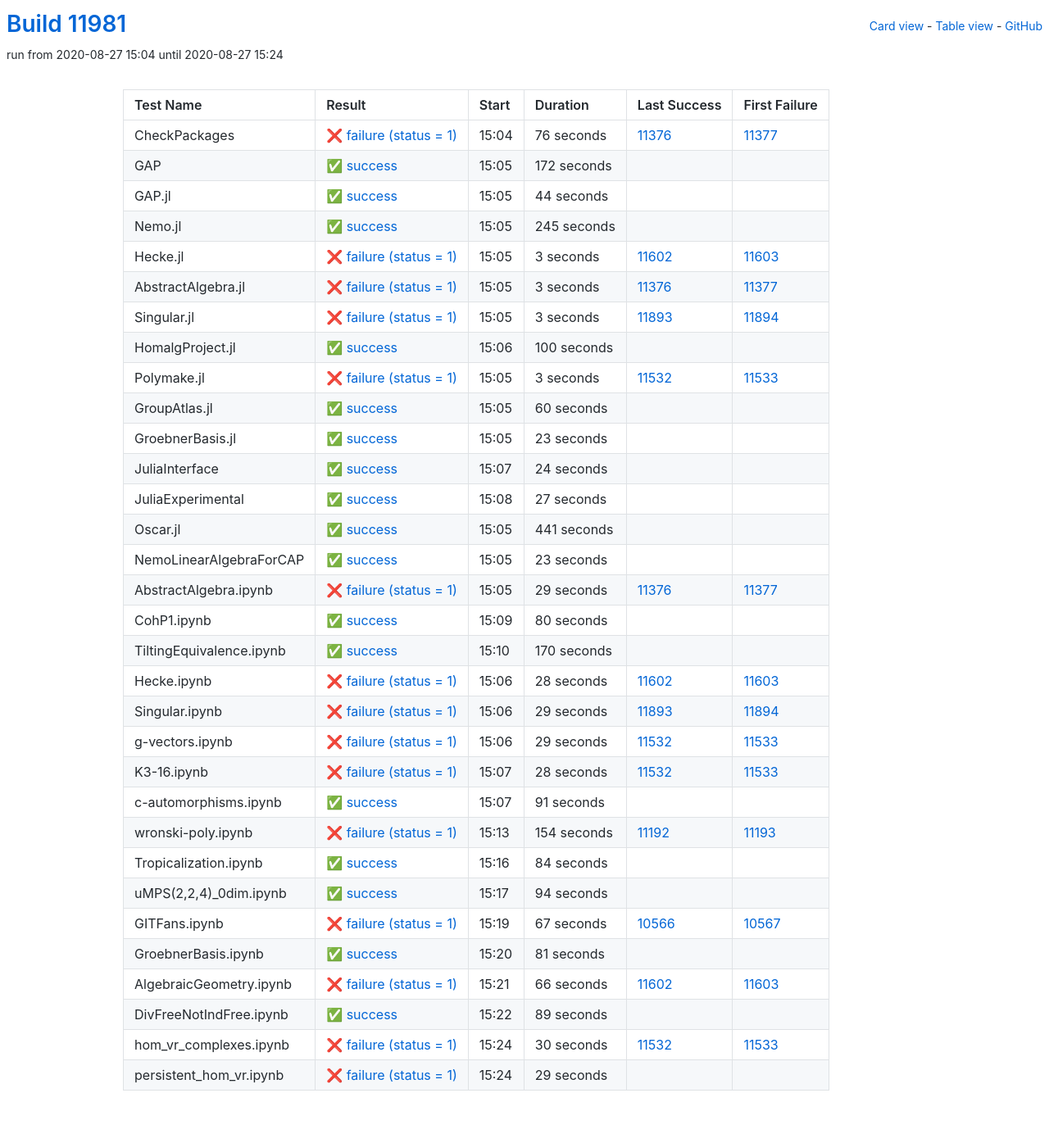
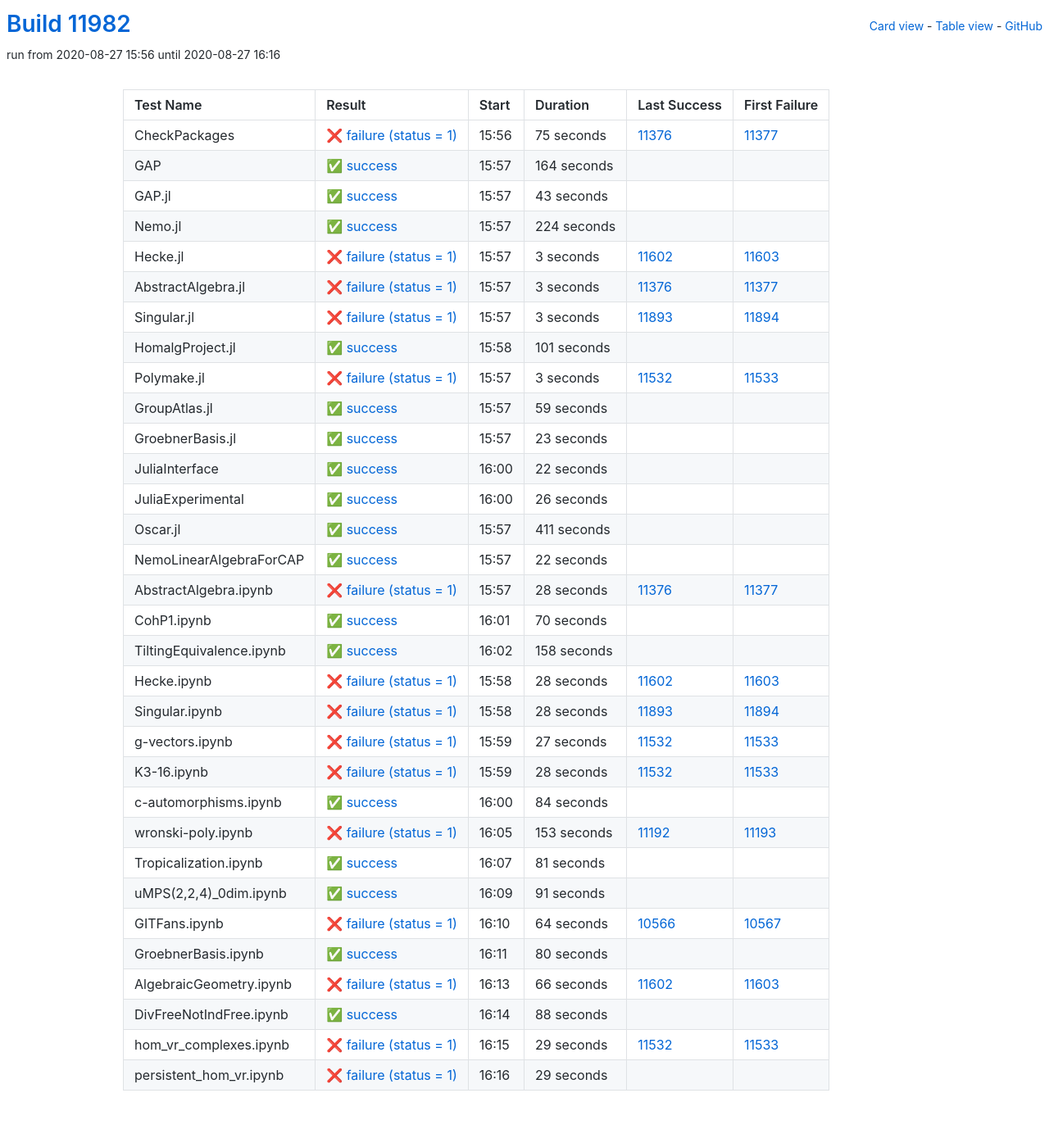
Before and after one commit to oscar-system/oscar-ci-status, a Jekyll site: the page built from table.html, in a window 1280 px wide. Shown: the whole page at 82% size. Built offline with Jekyll 4.4.1, drawn with Linux system fonts in a browser that asks for light colours.

Commit message:
Build #11982

```diff
--- a/_data/ci.yml
+++ b/_data/ci.yml
@@ -1,6 +1,6 @@
 ---
-build: 11981
-build_url: https://oscarci.mathematik.uni-kl.de/job/oscar/11981/
+build: 11982
+build_url: https://oscarci.mathematik.uni-kl.de/job/oscar/11982/
 job: oscar
 organization: oscar-system
 repo: oscar-ci-status
@@ -8,56 +8,56 @@
 tests:
 - name: CheckPackages
   id: checkpackages
-  log: https://oscarci.mathematik.uni-kl.de/job/oscar/11981/artifact/logs/build-11981/CheckPackages.log
-  start: 2020-08-27 15:04
+  log: https://oscarci.mathematik.uni-kl.de/job/oscar/11982/artifact/logs/build-11982/CheckPackages.log
+  start: 2020-08-27 15:56
   success: false
   exitcode: 1
   status: failure
-  duration: 76
+  duration: 75
   last_success: 11376
   last_success_url: https://oscarci.mathematik.uni-kl.de/job/oscar/11376/
   first_failure: 11377
   first_failure_url: https://oscarci.mathematik.uni-kl.de/job/oscar/11377/
 - name: GAP
   id: gap
-  log: https://oscarci.mathematik.uni-kl.de/job/oscar/11981/artifact/logs/build-11981/GAP.log
-  start: 2020-08-27 15:05
+  log: https://oscarci.mathematik.uni-kl.de/job/oscar/11982/artifact/logs/build-11982/GAP.log
+  start: 2020-08-27 15:57
   success: true
   exitcode: 0
   status: success
-  duration: 172
+  duration: 164
   last_success: false
   last_success_url:
   first_failure: false
   first_failure_url:
 - name: GAP.jl
   id: gap-jl
-  log: https://oscarci.mathematik.uni-kl.de/job/oscar/11981/artifact/logs/build-11981/GAP.jl.log
-  start: 2020-08-27 15:05
+  log: https://oscarci.mathematik.uni-kl.de/job/oscar/11982/artifact/logs/build-11982/GAP.jl.log
+  start: 2020-08-27 15:57
   success: true
   exitcode: 0
   status: success
-  duration: 44
+  duration: 43
   last_success: false
   last_success_url:
   first_failure: false
   first_failure_url:
 - name: Nemo.jl
   id: nemo-jl
-  log: https://oscarci.mathematik.uni-kl.de/job/oscar/11981/artifact/logs/build-11981/Nemo.jl.log
-  start: 2020-08-27 15:05
+  log: https://oscarci.mathematik.uni-kl.de/job/oscar/11982/artifact/logs/build-11982/Nemo.jl.log
+  start: 2020-08-27 15:57
   success: true
   exitcode: 0
   status: success
-  duration: 245
+  duration: 224
   last_success: false
   last_success_url:
   first_failure: false
   first_failure_url:
 - name: Hecke.jl
   id: hecke-jl
-  log: https://oscarci.mathematik.uni-kl.de/job/oscar/11981/artifact/logs/build-11981/Hecke.jl.log
-  start: 2020-08-27 15:05
+  log: https://oscarci.mathematik.uni-kl.de/job/oscar/11982/artifact/logs/build-11982/Hecke.jl.log
+  start: 2020-08-27 15:57
   success: false
   exitcode: 1
   status: failure
@@ -68,8 +68,8 @@
   first_failure_url: https://oscarci.mathematik.uni-kl.de/job/oscar/11603/
 - name: AbstractAlgebra.jl
   id: abstractalgebra-jl
-  log: https://oscarci.mathematik.uni-kl.de/job/oscar/11981/artifact/logs/build-11981/AbstractAlgebra.jl.log
-  start: 2020-08-27 15:05
+  log: https://oscarci.mathematik.uni-kl.de/job/oscar/11982/artifact/logs/build-11982/AbstractAlgebra.jl.log
+  start: 2020-08-27 15:57
   success: false
   exitcode: 1
   status: failure
@@ -80,8 +80,8 @@
   first_failure_url: https://oscarci.mathematik.uni-kl.de/job/oscar/11377/
 - name: Singular.jl
   id: singular-jl
-  log: https://oscarci.mathematik.uni-kl.de/job/oscar/11981/artifact/logs/build-11981/Singular.jl.log
-  start: 2020-08-27 15:05
+  log: https://oscarci.mathematik.uni-kl.de/job/oscar/11982/artifact/logs/build-11982/Singular.jl.log
+  start: 2020-08-27 15:57
   success: false
   exitcode: 1
   status: failure
@@ -92,20 +92,20 @@
   first_failure_url: https://oscarci.mathematik.uni-kl.de/job/oscar/11894/
 - name: HomalgProject.jl
   id: homalgproject-jl
-  log: https://oscarci.mathematik.uni-kl.de/job/oscar/11981/artifact/logs/build-11981/HomalgProject.jl.log
-  start: 2020-08-27 15:06
+  log: https://oscarci.mathematik.uni-kl.de/job/oscar/11982/artifact/logs/build-11982/HomalgProject.jl.log
+  start: 2020-08-27 15:58
   success: true
   exitcode: 0
   status: success
-  duration: 100
+  duration: 101
   last_success: false
   last_success_url:
   first_failure: false
   first_failure_url:
 - name: Polymake.jl
   id: polymake-jl
-  log: https://oscarci.mathematik.uni-kl.de/job/oscar/11981/artifact/logs/build-11981/Polymake.jl.log
-  start: 2020-08-27 15:05
+  log: https://oscarci.mathematik.uni-kl.de/job/oscar/11982/artifact/logs/build-11982/Polymake.jl.log
+  start: 2020-08-27 15:57
   success: false
   exitcode: 1
   status: failure
@@ -116,20 +116,20 @@
   first_failure_url: https://oscarci.mathematik.uni-kl.de/job/oscar/11533/
 - name: GroupAtlas.jl
   id: groupatlas-jl
-  log: https://oscarci.mathematik.uni-kl.de/job/oscar/11981/artifact/logs/build-11981/GroupAtlas.jl.log
-  start: 2020-08-27 15:05
+  log: https://oscarci.mathematik.uni-kl.de/job/oscar/11982/artifact/logs/build-11982/GroupAtlas.jl.log
+  start: 2020-08-27 15:57
   success: true
   exitcode: 0
   status: success
-  duration: 60
+  duration: 59
   last_success: false
   last_success_url:
   first_failure: false
   first_failure_url:
 - name: GroebnerBasis.jl
   id: groebnerbasis-jl
-  log: https://oscarci.mathematik.uni-kl.de/job/oscar/11981/artifact/logs/build-11981/GroebnerBasis.jl.log
-  start: 2020-08-27 15:05
+  log: https://oscarci.mathematik.uni-kl.de/job/oscar/11982/artifact/logs/build-11982/GroebnerBasis.jl.log
+  start: 2020-08-27 15:57
   success: true
   exitcode: 0
   status: success
@@ -140,92 +140,92 @@
   first_failure_url:
 - name: JuliaInterface
   id: juliainterface
-  log: https://oscarci.mathematik.uni-kl.de/job/oscar/11981/artifact/logs/build-11981/JuliaInterface.log
-  start: 2020-08-27 15:07
+  log: https://oscarci.mathematik.uni-kl.de/job/oscar/11982/artifact/logs/build-11982/JuliaInterface.log
+  start: 2020-08-27 16:00
   success: true
   exitcode: 0
   status: success
-  duration: 24
+  duration: 22
   last_success: false
   last_success_url:
   first_failure: false
   first_failure_url:
 - name: JuliaExperimental
   id: juliaexperimental
-  log: https://oscarci.mathematik.uni-kl.de/job/oscar/11981/artifact/logs/build-11981/JuliaExperimental.log
-  start: 2020-08-27 15:08
+  log: https://oscarci.mathematik.uni-kl.de/job/oscar/11982/artifact/logs/build-11982/JuliaExperimental.log
+  start: 2020-08-27 16:00
   success: true
   exitcode: 0
   status: success
-  duration: 27
+  duration: 26
   last_success: false
   last_success_url:
   first_failure: false
   first_failure_url:
 - name: Oscar.jl
   id: oscar-jl
-  log: https://oscarci.mathematik.uni-kl.de/job/oscar/11981/artifact/logs/build-11981/Oscar.jl.log
-  start: 2020-08-27 15:05
+  log: https://oscarci.mathematik.uni-kl.de/job/oscar/11982/artifact/logs/build-11982/Oscar.jl.log
+  start: 2020-08-27 15:57
   success: true
   exitcode: 0
   status: success
-  duration: 441
+  duration: 411
   last_success: false
   last_success_url:
   first_failure: false
   first_failure_url:
 - name: NemoLinearAlgebraForCAP
   id: nemolinearalgebraforcap
-  log: https://oscarci.mathematik.uni-kl.de/job/oscar/11981/artifact/logs/build-11981/NemoLinearAlgebraForCAP.log
-  start: 2020-08-27 15:05
+  log: https://oscarci.mathematik.uni-kl.de/job/oscar/11982/artifact/logs/build-11982/NemoLinearAlgebraForCAP.log
+  start: 2020-08-27 15:57
   success: true
   exitcode: 0
   status: success
-  duration: 23
+  duration: 22
   last_success: false
   last_success_url:
   first_failure: false
   first_failure_url:
 - name: AbstractAlgebra.ipynb
   id: abstractalgebra-ipynb
-  log: https://oscarci.mathematik.uni-kl.de/job/oscar/11981/artifact/logs/build-11981/AbstractAlgebra.ipynb.log
-  start: 2020-08-27 15:05
+  log: https://oscarci.mathematik.uni-kl.de/job/oscar/11982/artifact/logs/build-11982/AbstractAlgebra.ipynb.log
+  start: 2020-08-27 15:57
   success: false
   exitcode: 1
   status: failure
-  duration: 29
+  duration: 28
   last_success: 11376
   last_success_url: https://oscarci.mathematik.uni-kl.de/job/oscar/11376/
   first_failure: 11377
   first_failure_url: https://oscarci.mathematik.uni-kl.de/job/oscar/11377/
 - name: CohP1.ipynb
   id: cohp1-ipynb
-  log: https://oscarci.mathematik.uni-kl.de/job/oscar/11981/artifact/logs/build-11981/CohP1.ipynb.log
-  start: 2020-08-27 15:09
+  log: https://oscarci.mathematik.uni-kl.de/job/oscar/11982/artifact/logs/build-11982/CohP1.ipynb.log
+  start: 2020-08-27 16:01
   success: true
   exitcode: 0
   status: success
-  duration: 80
+  duration: 70
   last_success: false
   last_success_url:
   first_failure: false
   first_failure_url:
 - name: TiltingEquivalence.ipynb
   id: tiltingequivalence-ipynb
-  log: https://oscarci.mathematik.uni-kl.de/job/oscar/11981/artifact/logs/build-11981/TiltingEquivalence.ipynb.log
-  start: 2020-08-27 15:10
+  log: https://oscarci.mathematik.uni-kl.de/job/oscar/11982/artifact/logs/build-11982/TiltingEquivalence.ipynb.log
+  start: 2020-08-27 16:02
   success: true
   exitcode: 0
   status: success
-  duration: 170
+  duration: 158
   last_success: false
   last_success_url:
   first_failure: false
   first_failure_url:
 - name: Hecke.ipynb
   id: hecke-ipynb
-  log: https://oscarci.mathematik.uni-kl.de/job/oscar/11981/artifact/logs/build-11981/Hecke.ipynb.log
-  start: 2020-08-27 15:06
+  log: https://oscarci.mathematik.uni-kl.de/job/oscar/11982/artifact/logs/build-11982/Hecke.ipynb.log
+  start: 2020-08-27 15:58
   success: false
   exitcode: 1
   status: failure
@@ -236,32 +236,32 @@
   first_failure_url: https://oscarci.mathematik.uni-kl.de/job/oscar/11603/
 - name: Singular.ipynb
   id: singular-ipynb
-  log: https://oscarci.mathematik.uni-kl.de/job/oscar/11981/artifact/logs/build-11981/Singular.ipynb.log
-  start: 2020-08-27 15:06
+  log: https://oscarci.mathematik.uni-kl.de/job/oscar/11982/artifact/logs/build-11982/Singular.ipynb.log
+  start: 2020-08-27 15:58
   success: false
   exitcode: 1
   status: failure
-  duration: 29
+  duration: 28
   last_success: 11893
   last_success_url: https://oscarci.mathematik.uni-kl.de/job/oscar/11893/
   first_failure: 11894
   first_failure_url: https://oscarci.mathematik.uni-kl.de/job/oscar/11894/
 - name: g-vectors.ipynb
   id: g-vectors-ipynb
-  log: https://oscarci.mathematik.uni-kl.de/job/oscar/11981/artifact/logs/build-11981/g-vectors.ipynb.log
-  start: 2020-08-27 15:06
+  log: https://oscarci.mathematik.uni-kl.de/job/oscar/11982/artifact/logs/build-11982/g-vectors.ipynb.log
+  start: 2020-08-27 15:59
   success: false
   exitcode: 1
   status: failure
-  duration: 29
+  duration: 27
   last_success: 11532
   last_success_url: https://oscarci.mathematik.uni-kl.de/job/oscar/11532/
   first_failure: 11533
   first_failure_url: https://oscarci.mathematik.uni-kl.de/job/oscar/11533/
 - name: K3-16.ipynb
   id: k3-16-ipynb
-  log: https://oscarci.mathematik.uni-kl.de/job/oscar/11981/artifact/logs/build-11981/K3-16.ipynb.log
-  start: 2020-08-27 15:07
+  log: https://oscarci.mathematik.uni-kl.de/job/oscar/11982/artifact/logs/build-11982/K3-16.ipynb.log
+  start: 2020-08-27 15:59
   success: false
   exitcode: 1
   status: failure
@@ -272,8 +272,44 @@
   first_failure_url: https://oscarci.mathematik.uni-kl.de/job/oscar/11533/
 - name: c-automorphisms.ipynb
   id: c-automorphisms-ipynb
-  log: https://oscarci.mathematik.uni-kl.de/job/oscar/11981/artifact/logs/build-11981/c-automorphisms.ipynb.log
-  start: 2020-08-27 15:07
+  log: https://oscarci.mathematik.uni-kl.de/job/oscar/11982/artifact/logs/build-11982/c-automorphisms.ipynb.log
+  start: 2020-08-27 16:00
+  success: true
+  exitcode: 0
+  status: success
+  duration: 84
+  last_success: false
+  last_success_url:
+  first_failure: false
+  first_failure_url:
+- name: wronski-poly.ipynb
+  id: wronski-poly-ipynb
+  log: https://oscarci.mathematik.uni-kl.de/job/oscar/11982/artifact/logs/build-11982/wronski-poly.ipynb.log
+  start: 2020-08-27 16:05
+  success: false
+  exitcode: 1
+  status: failure
+  duration: 153
+  last_success: 11192
+  last_success_url: https://oscarci.mathematik.uni-kl.de/job/oscar/11192/
+  first_failure: 11193
+  first_failure_url: https://oscarci.mathematik.uni-kl.de/job/oscar/11193/
+- name: Tropicalization.ipynb
+  id: tropicalization-ipynb
+  log: https://oscarci.mathematik.uni-kl.de/job/oscar/11982/artifact/logs/build-11982/Tropicalization.ipynb.log
+  start: 2020-08-27 16:07
+  success: true
+  exitcode: 0
+  status: success
+  duration: 81
+  last_success: false
+  last_success_url:
+  first_failure: false
+  first_failure_url:
+- name: uMPS(2,2,4)_0dim.ipynb
+  id: umps-2-2-4-0dim-ipynb
+  log: https://oscarci.mathematik.uni-kl.de/job/oscar/11982/artifact/logs/build-11982/uMPS-2-2-4-_0dim.ipynb.log
+  start: 2020-08-27 16:09
   success: true
   exitcode: 0
   status: success
@@ -282,70 +318,34 @@
   last_success_url:
   first_failure: false
   first_failure_url:
-- name: wronski-poly.ipynb
-  id: wronski-poly-ipynb
-  log: https://oscarci.mathematik.uni-kl.de/job/oscar/11981/artifact/logs/build-11981/wronski-poly.ipynb.log
-  start: 2020-08-27 15:13
+- name: GITFans.ipynb
+  id: gitfans-ipynb
+  log: https://oscarci.mathematik.uni-kl.de/job/oscar/11982/artifact/logs/build-11982/GITFans.ipynb.log
+  start: 2020-08-27 16:10
   success: false
   exitcode: 1
   status: failure
-  duration: 154
-  last_success: 11192
-  last_success_url: https://oscarci.mathematik.uni-kl.de/job/oscar/11192/
-  first_failure: 11193
-  first_failure_url: https://oscarci.mathematik.uni-kl.de/job/oscar/11193/
-- name: Tropicalization.ipynb
-  id: tropicalization-ipynb
-  log: https://oscarci.mathematik.uni-kl.de/job/oscar/11981/artifact/logs/build-11981/Tropicalization.ipynb.log
-  start: 2020-08-27 15:16
-  success: true
-  exitcode: 0
-  status: success
-  duration: 84
-  last_success: false
-  last_success_url:
-  first_failure: false
-  first_failure_url:
-- name: uMPS(2,2,4)_0dim.ipynb
-  id: umps-2-2-4-0dim-ipynb
-  log: https://oscarci.mathematik.uni-kl.de/job/oscar/11981/artifact/logs/build-11981/uMPS-2-2-4-_0dim.ipynb.log
-  start: 2020-08-27 15:17
-  success: true
-  exitcode: 0
-  status: success
-  duration: 94
-  last_success: false
-  last_success_url:
-  first_failure: false
-  first_failure_url:
-- name: GITFans.ipynb
-  id: gitfans-ipynb
-  log: https://oscarci.mathematik.uni-kl.de/job/oscar/11981/artifact/logs/build-11981/GITFans.ipynb.log
-  start: 2020-08-27 15:19
-  success: false
-  exitcode: 1
-  status: failure
-  duration: 67
+  duration: 64
   last_success: 10566
   last_success_url: https://oscarci.mathematik.uni-kl.de/job/oscar/10566/
   first_failure: 10567
   first_failure_url: https://oscarci.mathematik.uni-kl.de/job/oscar/10567/
 - name: GroebnerBasis.ipynb
   id: groebnerbasis-ipynb
-  log: https://oscarci.mathematik.uni-kl.de/job/oscar/11981/artifact/logs/build-11981/GroebnerBasis.ipynb.log
-  start: 2020-08-27 15:20
+  log: https://oscarci.mathematik.uni-kl.de/job/oscar/11982/artifact/logs/build-11982/GroebnerBasis.ipynb.log
+  start: 2020-08-27 16:11
   success: true
   exitcode: 0
   status: success
-  duration: 81
+  duration: 80
   last_success: false
   last_success_url:
   first_failure: false
   first_failure_url:
 - name: AlgebraicGeometry.ipynb
   id: algebraicgeometry-ipynb
-  log: https://oscarci.mathematik.uni-kl.de/job/oscar/11981/artifact/logs/build-11981/AlgebraicGeometry.ipynb.log
-  start: 2020-08-27 15:21
+  log: https://oscarci.mathematik.uni-kl.de/job/oscar/11982/artifact/logs/build-11982/AlgebraicGeometry.ipynb.log
+  start: 2020-08-27 16:13
   success: false
   exitcode: 1
   status: failure
@@ -356,32 +356,32 @@
   first_failure_url: https://oscarci.mathematik.uni-kl.de/job/oscar/11603/
 - name: DivFreeNotIndFree.ipynb
   id: divfreenotindfree-ipynb
-  log: https://oscarci.mathematik.uni-kl.de/job/oscar/11981/artifact/logs/build-11981/DivFreeNotIndFree.ipynb.log
-  start: 2020-08-27 15:22
+  log: https://oscarci.mathematik.uni-kl.de/job/oscar/11982/artifact/logs/build-11982/DivFreeNotIndFree.ipynb.log
+  start: 2020-08-27 16:14
   success: true
   exitcode: 0
   status: success
-  duration: 89
+  duration: 88
   last_success: false
   last_success_url:
   first_failure: false
   first_failure_url:
 - name: hom_vr_complexes.ipynb
   id: hom-vr-complexes-ipynb
-  log: https://oscarci.mathematik.uni-kl.de/job/oscar/11981/artifact/logs/build-11981/hom_vr_complexes.ipynb.log
-  start: 2020-08-27 15:24
+  log: https://oscarci.mathematik.uni-kl.de/job/oscar/11982/artifact/logs/build-11982/hom_vr_complexes.ipynb.log
+  start: 2020-08-27 16:15
   success: false
   exitcode: 1
   status: failure
-  duration: 30
+  duration: 29
   last_success: 11532
   last_success_url: https://oscarci.mathematik.uni-kl.de/job/oscar/11532/
   first_failure: 11533
   first_failure_url: https://oscarci.mathematik.uni-kl.de/job/oscar/11533/
 - name: persistent_hom_vr.ipynb
   id: persistent-hom-vr-ipynb
-  log: https://oscarci.mathematik.uni-kl.de/job/oscar/11981/artifact/logs/build-11981/persistent_hom_vr.ipynb.log
-  start: 2020-08-27 15:24
+  log: https://oscarci.mathematik.uni-kl.de/job/oscar/11982/artifact/logs/build-11982/persistent_hom_vr.ipynb.log
+  start: 2020-08-27 16:16
   success: false
   exitcode: 1
   status: failure
```
Also changed, not shown: README.md.
